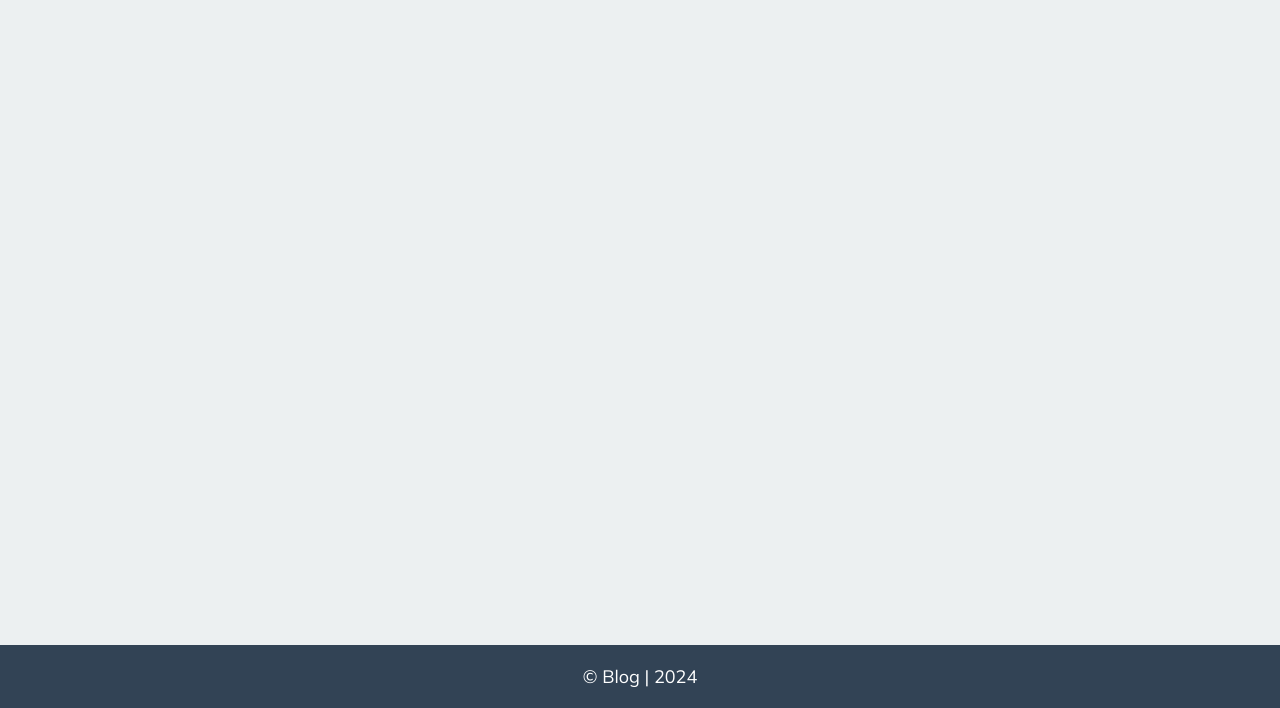
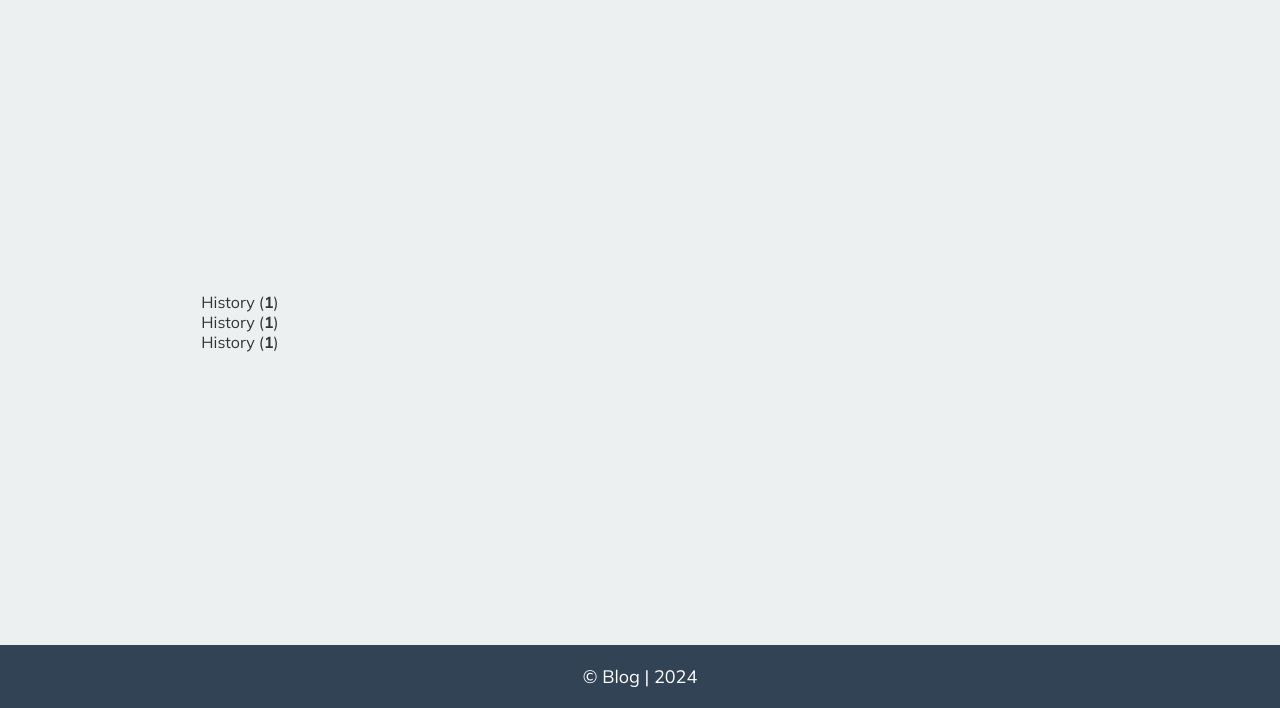
Before and after one commit to Eth3ri0n/blog-project, a website built with Vite: page src/index.html in a window 1280 px wide. Shown: the part 92-800 px from the top of the page. Built offline with nearby package versions, Linux system fonts and the light colour scheme; no server answers.

Commit message:
chore: Add sidebar with categories to index.html

```diff
--- a/src/index.html
+++ b/src/index.html
@@ -34,6 +34,13 @@
       </nav>
     </header>
     <div class="content">
+      <div class="sidebar">
+        <ul class="categories">
+          <li>History (<strong>1</strong>)</li>
+          <li>History (<strong>1</strong>)</li>
+          <li>History (<strong>1</strong>)</li>
+        </ul>
+      </div>
       <div class="articles-container"></div>
     </div>
     <footer>&copy; Blog | 2024</footer>
```
